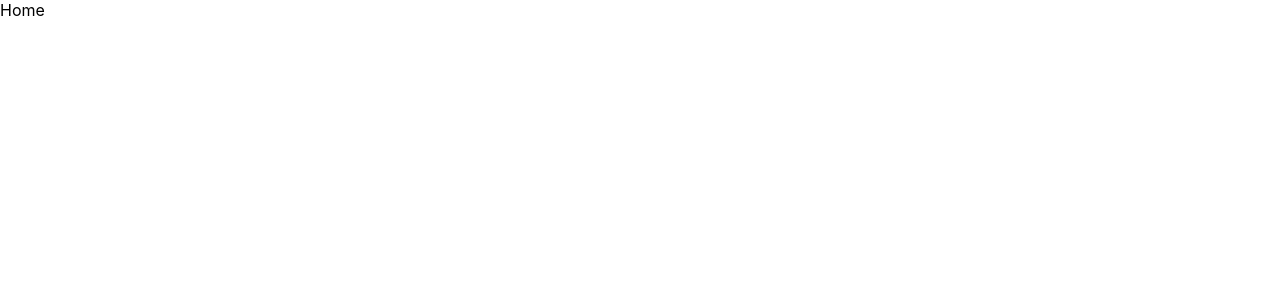
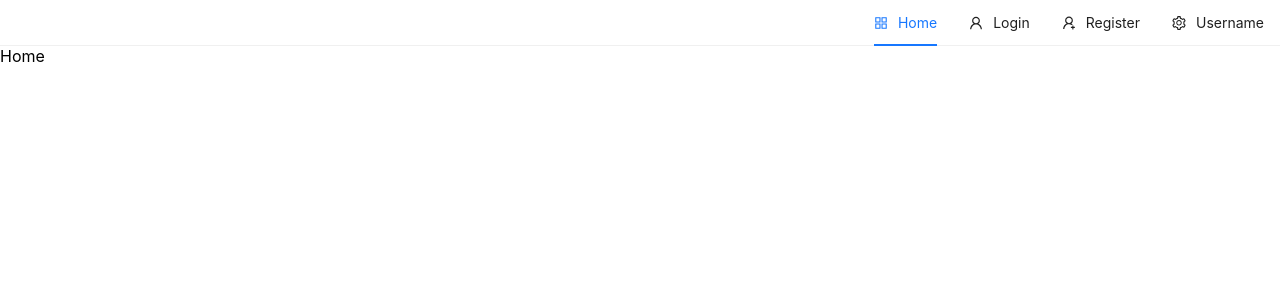
Before and after one commit to ammarabrahani/Ecommerce, a React (Create React App) app: page / in a window 1280 px wide. Shown: the top 300 px of the page. Built offline with nearby package versions, Linux system fonts and the light colour scheme.

Commit message:
create header component with using antd

```diff
--- a/package.json
+++ b/package.json
@@ -6,6 +6,7 @@
     "@testing-library/jest-dom": "^5.14.1",
     "@testing-library/react": "^13.0.0",
     "@testing-library/user-event": "^13.2.1",
+    "antd": "^5.0.1",
     "react": "^18.2.0",
     "react-dom": "^18.2.0",
     "react-router-dom": "^6.4.3",
--- a/src/App.js
+++ b/src/App.js
@@ -1,5 +1,6 @@
 import React from "react";
 import { Route, Routes } from "react-router-dom";
+import Header from "./components/nav/Header";
 import Login from "./pages/auth/Login";
 import Register from "./pages/auth/Register";
 import Home from "./pages/Home";
@@ -7,6 +8,7 @@ import Home from "./pages/Home";
 const App = () => {
   return (
     <>
+      <Header />
       <Routes>
         <Route path="/" element={<Home />} />
         <Route path="/login" element={<Login />} />
--- /dev/null
+++ b/src/components/nav/Header.js
@@ -0,0 +1,66 @@
+import React, { useState } from "react";
+import {
+  AppstoreOutlined,
+  SettingOutlined,
+  UserOutlined,
+  UserAddOutlined,
+} from "@ant-design/icons";
+import { Menu } from "antd";
+const items = [
+  {
+    label: "Home",
+    key: "home",
+    icon: <AppstoreOutlined />,
+  },
+  {
+    label: "Login",
+    key: "login",
+    icon: <UserOutlined />,
+  },
+  {
+    label: "Register",
+    key: "register",
+    icon: <UserAddOutlined />,
+  },
+  {
+    label: "Username",
+    key: "userName",
+    icon: <SettingOutlined />,
+    children: [
+      {
+        type: "group",
+        children: [
+          {
+            label: "Option 1",
+            key: "setting:3",
+          },
+          {
+            label: "Option 2",
+            key: "setting:4",
+          },
+        ],
+      },
+    ],
+  },
+];
+
+const Header = () => {
+  const [current, setCurrent] = useState("home");
+  const onClick = (e) => {
+    setCurrent(e.key);
+  };
+  return (
+    <Menu
+      style={{
+        display: "flex",
+        justifyContent: "flex-end",
+      }}
+      className="d-flex justify-content-center"
+      onClick={onClick}
+      selectedKeys={[current]}
+      mode="horizontal"
+      items={items}
+    />
+  );
+};
+export default Header;
```
Also changed, not shown: 2 other files (tests, documents, lock files or other folders).
